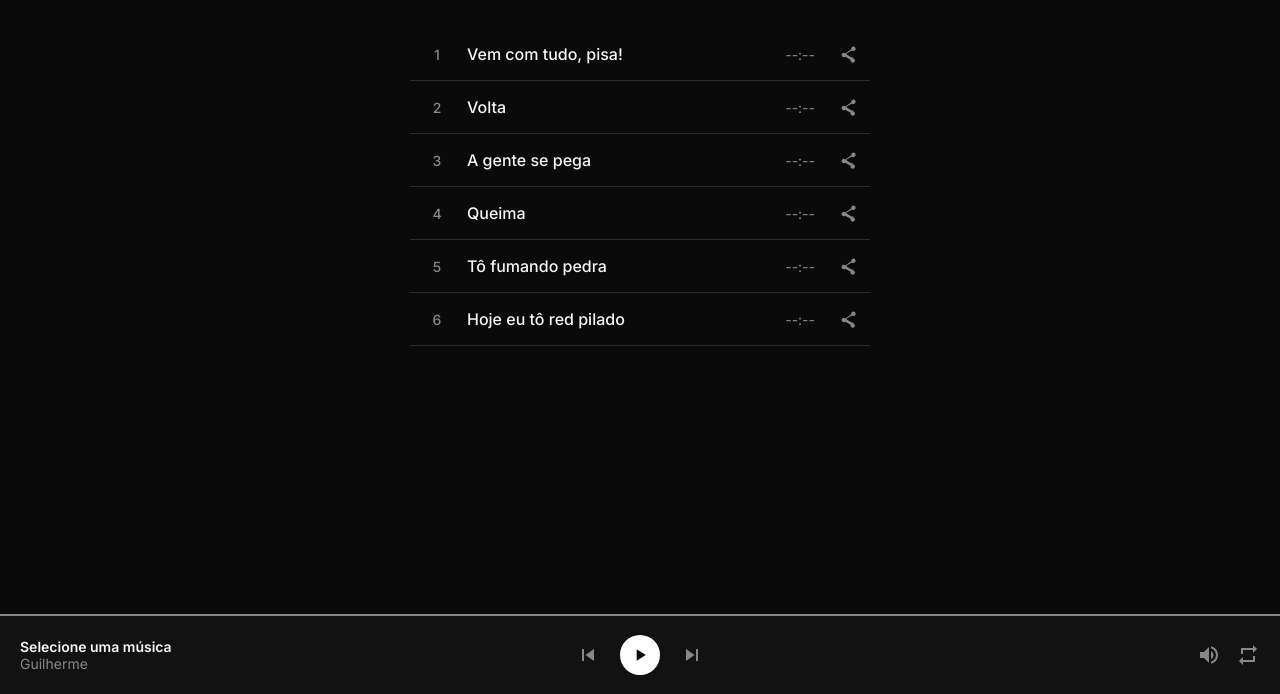
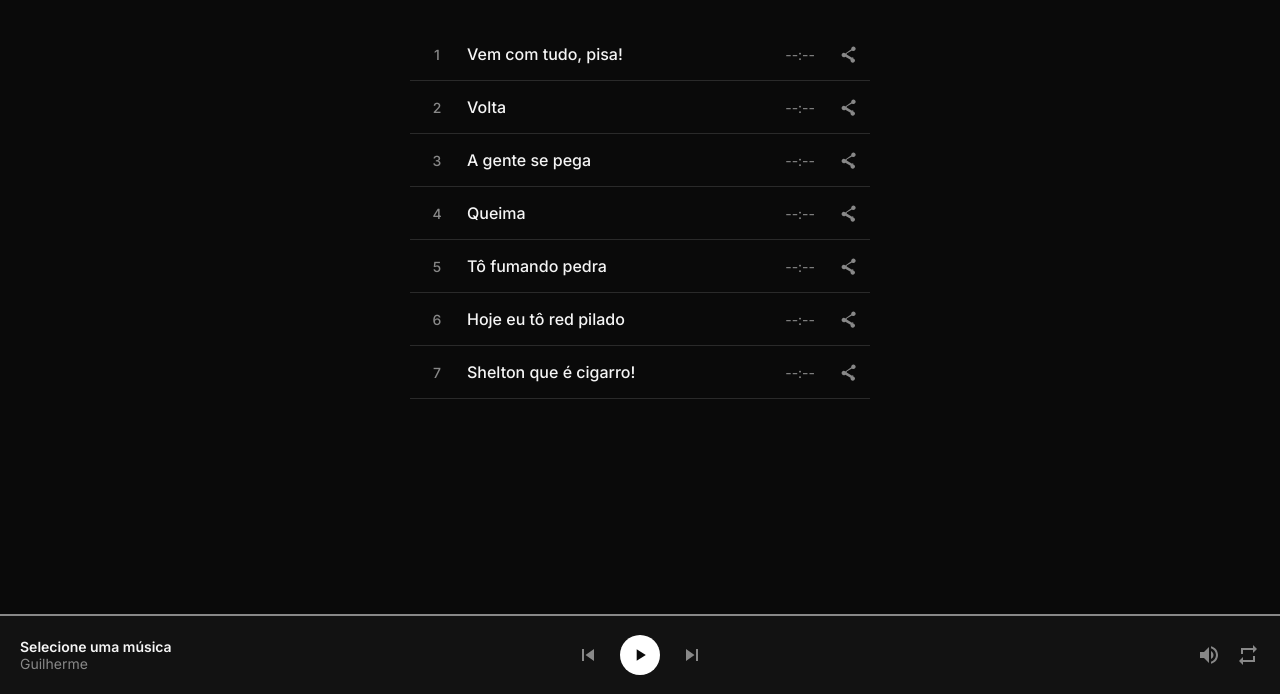
Before and after one commit to guitorte/musicas, a plain HTML site: page index.html in a window 1280 px wide. Shown: the part 106-800 px from the top of the page. Drawn offline with Linux system fonts and the light colour scheme.

Commit message:
Update index.html

```diff
--- a/index.html
+++ b/index.html
@@ -194,6 +194,7 @@
                 { id: 'song4', title: "Queima", src: "audios/queima.mp3" },
                 { id: 'song5', title: "Tô fumando pedra", src: "audios/to-fumando-pedra.mp3" },
                 { id: 'song6', title: "Hoje eu tô red pilado", src: "audios/red-pilado.mp3" },
+                { id: 'song7', title: "Shelton que é cigarro!", src: "audios/shelton-cigarro.mp3" }
             ];
 
             const DOMElements = {
```
